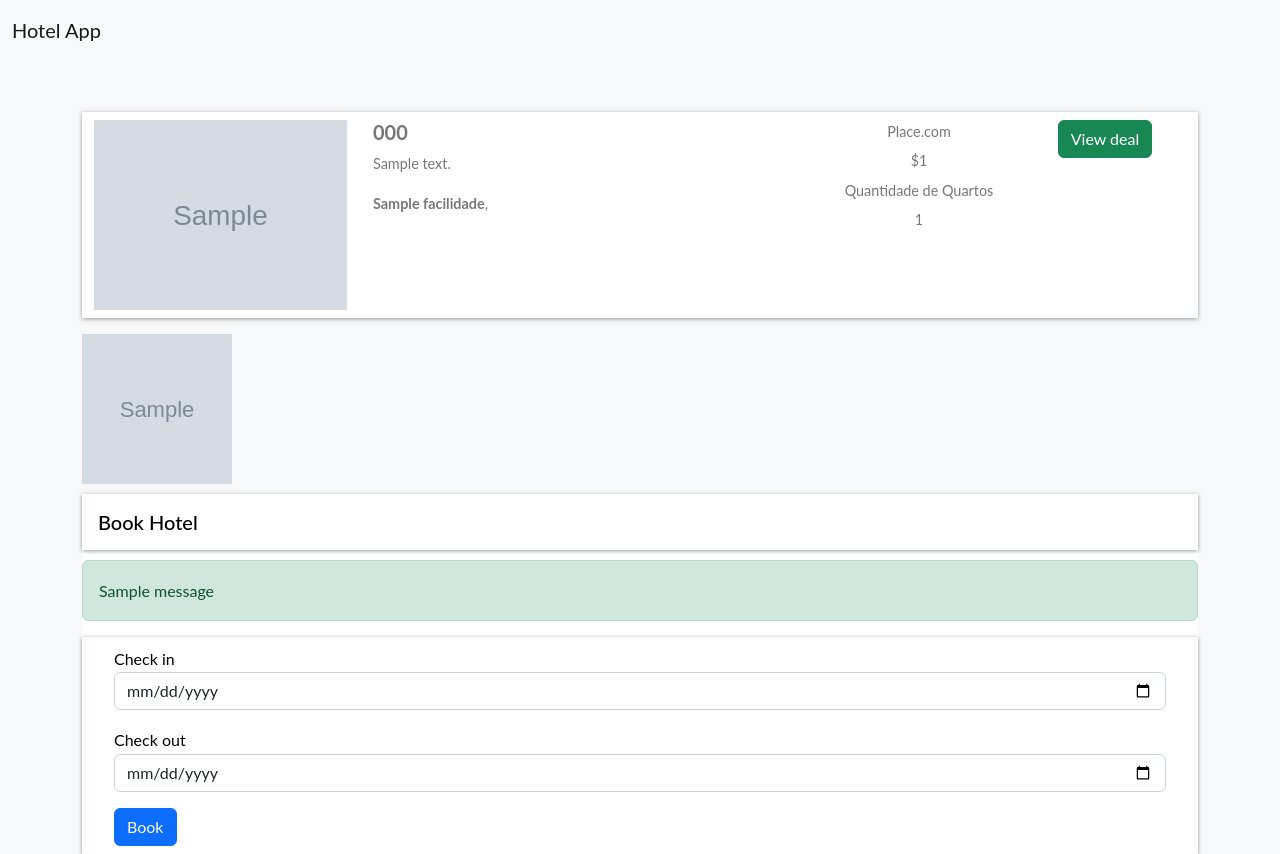
After one commit to geovanipaz/Projeto-Site-Hotel, a Django app: page /hotel_detail/00000000-0000-0000-0000-000000000001/ in a window 1280 px wide. The commit adds this page. Run offline with Django 4.2, Linux system fonts and the light colour scheme; a user stored in the database is signed in; tables that the repository leaves empty hold one stand-in row (values such as "Sample post"); grey boxes marked "Sample" are stand-in pictures; one stand-in notice (Sample message) is shown.

Commit message:
implementação da reserva do hotel

```diff
--- a/home/models.py
+++ b/home/models.py
@@ -41,3 +41,6 @@ class HotelReserva(BaseModelo):
     tipo_de_reserva= models.CharField(max_length=100,
                                       choices=(('Pre Pagamento' , 'Pre Pagamento') ,
                                                ('Pos Pagamento' , 'Pos Pagamento')))
+
+    def __str__(self):
+        return 'Hotel: '+str(self.hotel)+' para cliente: '+str(self.user.username)
--- a/home/urls.py
+++ b/home/urls.py
@@ -4,5 +4,7 @@ from home import views
 
 
 urlpatterns = [
-    path('', views.home, name='home')
+    path('', views.home, name='home'),
+    path('hotel_detail/<uid>/', views.hotel_detail, name='hotel_detail'),
+    path('verifica_reserva/', views.verifica_reserva, name='verifica_reserva')
 ]
--- a/home/views.py
+++ b/home/views.py
@@ -1,13 +1,71 @@
+from django.contrib import messages
 from multiprocessing import context
+from django.http import HttpResponseRedirect, JsonResponse
 from django.shortcuts import render
-from .models import Facilidades, Hotel
-
+from .models import Facilidades, Hotel, HotelReserva
+from django.db.models import Q
 
 def home(request):
     facilidades = Facilidades.objects.all()
     hotels = Hotel.objects.all()
+
+    sort_by = request.GET.get('sort_by')
+    search = request.GET.get('search')
+    facil = request.GET.getlist('facil')
+    print(facil)
+    if sort_by:
+        if sort_by == 'ASC':
+            hotels = hotels.order_by('hotel_preco')
+        elif sort_by == 'DSC':
+            hotels = hotels.order_by('-hotel_preco')
+    if search:
+        hotels = hotels.filter(
+            Q(hotel_nome__icontains=search)|
+            Q(descricao__icontains=search)
+        )
+
+    if len(facil):
+        hotels = hotels.filter(facilidades__facilidade_nome__in=facil).distinct()
+
     context = {
         'facilidades':facilidades,
         'hotels':hotels,
+        'sort_by':sort_by,
+        'search':search
     }
     return render(request, 'home/home.html', context)
+
+def verifica_reserva(inicio, fim, uid, qtd_quartos):
+    qs = HotelReserva.objects.filter(
+        data_inicio__lte=inicio,
+        data_fim__gte=fim,
+        hotel__uid = uid,
+
+    )
+    if len(qs) >= qtd_quartos:
+        return False
+    return True
+
+def hotel_detail(request, uid):
+    hotel = Hotel.objects.get(uid=uid)
+
+    if request.method == 'POST':
+        checkin = request.POST.get('checkin')
+        checkout = request.POST.get('checkout')
+        hotel = Hotel.objects.get(uid=uid)
+        if not verifica_reserva(checkin, checkout, uid, hotel.qtd_quartos):
+            messages.warning(request, 'Hotel já reservado para essas datas')
+            return HttpResponseRedirect(request.META.get('HTTP_REFERER'))
+        HotelReserva.objects.create(
+            hotel=hotel,
+            user=request.user,
+            data_inicio = checkin,
+            data_fim=checkout,
+            tipo_de_reserva='Pre Pagamento'
+        )
+        messages.success(request, 'Sua reserva foi salva!')
+        return HttpResponseRedirect(request.META.get('HTTP_REFERER'))
+    context = {
+        'hotel':hotel
+    }
+    return render(request, 'home/hotel_detail.html', context)
--- /dev/null
+++ b/templates/home/hotel_detail.html
@@ -0,0 +1,81 @@
+{% extends "base.html" %}
+
+{% block start %}
+<div class="container mt-5 pt-5">
+    <div class="row search-card-result">
+
+
+
+        <div class="col-md-3">
+
+        <a href="">
+            <img class="img-fluid" src="/media/{{hotel.imagens.first.imagem}}" alt="Card image cap">
+
+        </a></div>
+
+        <div class="col-md-5">
+            <h5>{{hotel.hotel_nome}}</h5>
+
+            <p>
+                {{hotel.descricao|truncatechars:150}}
+            </p>
+            <p>
+                {%for facilidade in hotel.facilidades.all %}
+                <b>{{facilidade.facilidade_nome}}</b>,
+                {% endfor %}
+            </p>
+
+        </div>
+        <div class="col-md-2 border-left text-center more-offers">
+
+            <p>Place.com</p>
+            <p>${{hotel.hotel_preco}}</p>
+            <p>Quantidade de Quartos</p>
+            <p>{{hotel.qtd_quartos}}</p>
+        </div>
+        <div class="col-md-2 border-left text-center more-offers">
+
+            <div class="btn btn-success">View deal </div>
+        </div>
+    </div>
+    <div class="row">
+        {% for img in hotel.imagens.all %}
+        <div class="col-md-3">
+            <img src="/media/{{img.imagem}}" style="height: 150px ; width:150px">
+        </div>
+        {% endfor %}
+    </div>
+    {% if request.user.is_authenticated %}
+    <div class="filter-card">
+        <h5>Book Hotel</h5>
+        {% include "home/messages.html" %}
+        <form method="post">
+            {% csrf_token %}
+            <div class="row form-group">
+                <div class="col-md-12">
+                    <label for="mintopay">Check in</label>
+                    <p>
+                        <input type="date" name="checkin" id="checkin" class="form-control">
+                    </p>
+                </div>
+                <div class="col-md-12">
+                    <label for="maxtopay">Check out</label>
+                    <p>
+                        <input type="date" name="checkout" id="checkout" class="form-control">
+                    </p>
+                </div>
+            </div>
+
+            <div class="row form-group">
+                <div class="col-md-12">
+                    <input type="submit" class="btn btn-primary btn-block" value="Book">
+                </div>
+            </div>
+        </form>
+    </div>
+    {% else %}
+
+    <a href="" class="btn btn-primary mt-5 ">Login</a>
+    {% endif %}
+</div>
+{% endblock start %}
--- /dev/null
+++ b/templates/home/messages.html
@@ -0,0 +1,7 @@
+{% if messages %}
+{% for message in messages %}
+<div class="alert alert-{{ message.tags }}" role="alert">
+    {{ message }}
+  </div>
+  {% endfor %}
+  {% endif %}
```
Also changed, not shown: templates/home/home.html (+8 -8 lines), media/hotels/225126.jpg (added), media/hotels/myblue-hotel-jericoacoara-001_20190821120153_6jEflPy.png (added).
